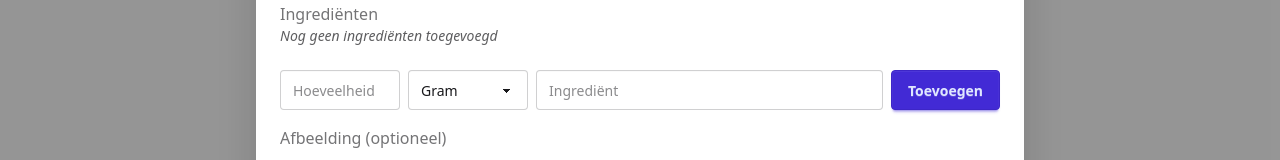
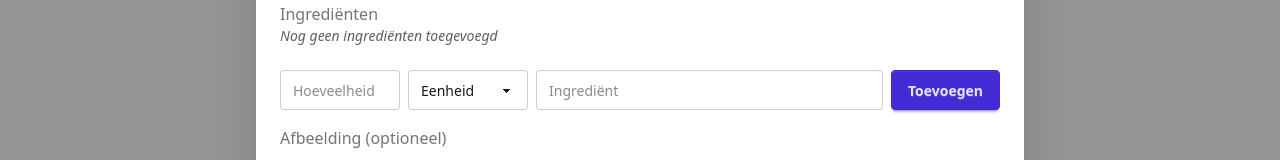
Before and after one commit to kevintobben/nutrinook, a React (Vite) app: page / in a window 1280 px wide. Both pictures are taken after a click on the button "Recept maken". Shown: the part 524-684 px from the top of the page. Built offline with nearby package versions, Linux system fonts and the light colour scheme.

Commit message:
Fout in de ingredientForm en List gefixed die niet de eenheden lieten zien in de modal

```diff
--- a/src/components/MakeRecipeModal/IngredientForm.jsx
+++ b/src/components/MakeRecipeModal/IngredientForm.jsx
@@ -11,16 +11,19 @@ function IngredientForm({ newIngredient, handleIngredientChange, addIngredient }
         placeholder="Hoeveelheid"
         className="input input-bordered w-30"
       />
-      <fieldset className="fieldset bordered w-30 p-0">
-        <select defaultValue="Kies een eenheid" className="select">
-          <option disabled={true} className="select-placeholder">Eenheid</option>
+      <select
+        name="unit"
+        value={newIngredient.unit}
+        onChange={handleIngredientChange}
+        className="select select-bordered w-30"
+      >
+        <option value="">Eenheid</option>
         <option value="gram">Gram</option>
         <option value="ml">Milliliter</option>
         <option value="stuk">Stuk</option>
         <option value="theelepel">Theelepel</option>
         <option value="eetlepel">Eetlepel</option>
       </select>
-      </fieldset>
       <input
         type="text"
         name="name"
--- a/src/components/MakeRecipeModal/IngredientList.jsx
+++ b/src/components/MakeRecipeModal/IngredientList.jsx
@@ -20,8 +20,8 @@ function IngredientList({ ingredients, toggleIngredientCheck, removeIngredient }
             onChange={() => toggleIngredientCheck(index)}
           />
           <div className="flex-1 flex">
-            <span className="font-medium mr-1">{ingredient.amount}</span>
-            <span className="mr-1">{ingredient.unit}</span>
+            {ingredient.amount && <span className="font-medium mr-1">{ingredient.amount}</span>}
+            {ingredient.unit && <span className="mr-1">{ingredient.unit}</span>}
             <span className="flex-1">{ingredient.name}</span>
           </div>
           <button
--- a/src/components/RecipeModal.jsx
+++ b/src/components/RecipeModal.jsx
@@ -93,6 +93,7 @@ function RecipeModal({ isOpen, onClose, recipe, onToggleFavorite, favorites, onR
                 {recipe.ingredients.map((ingredient, index) => (
                   <li key={index} className="text-gray-700">
                     {ingredient.amount && <span className="font-medium">{ingredient.amount} </span>}
+                    {ingredient.unit && <span>{ingredient.unit} </span>}
                     {ingredient.name}
                   </li>
                 ))}
--- a/src/pages/RecipeDetail.jsx
+++ /dev/null
@@ -1,6 +0,0 @@
-import React from 'react';
-function RecipeDetail() {
-
-}
-
-export default RecipeDetail;
```
Lines whose indentation alone changed are shown as unchanged.
